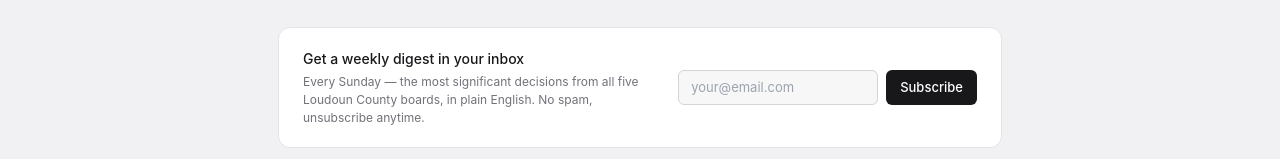
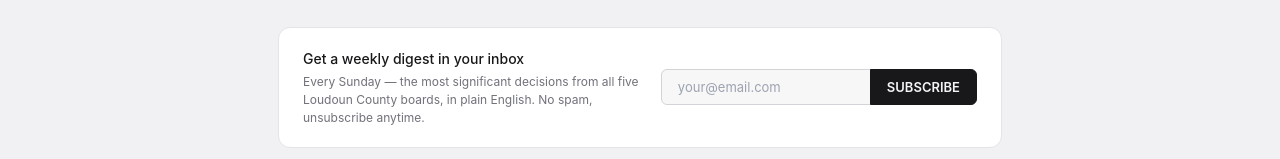
Before and after one commit to trynna-be-nerdy/vtb, a Next.js app in the folder frontend/: page / in a window 1280 px wide. Shown: the part 2346-2505 px from the top of the page. Built offline with nearby package versions, Linux system fonts and the light colour scheme; no server answers; the database is empty.

Commit message:
chore(frontend/app): update page.tsx

```diff
--- a/frontend/app/page.tsx
+++ b/frontend/app/page.tsx
@@ -184,17 +184,32 @@ function NewsletterForm() {
           Every Sunday — the most significant decisions from all five Loudoun County boards, in plain English. No spam, unsubscribe anytime.
         </div>
       </div>
-      <form className="newsletter-form" action="/api/subscribe" method="POST">
+      {/* DaisyUI join — groups input + button into a single seamless pill */}
+      <form action="/api/subscribe" method="POST">
+        <div className="join">
           <input
-          className="newsletter-input"
+            className="input input-bordered join-item"
             type="email"
             name="email"
             placeholder="your@email.com"
             required
+            style={{
+              fontSize: 13,
+              height: 36,
+              width: 210,
+              borderColor: 'var(--color-border-secondary)',
+              background: 'var(--color-background-secondary)',
+              color: 'var(--color-text-primary)',
+            }}
           />
-        <button className="newsletter-btn" type="submit">
+          <button
+            className="btn btn-neutral join-item"
+            type="submit"
+            style={{ fontSize: 13, height: 36, minHeight: 'unset', padding: '0 16px' }}
+          >
             Subscribe
           </button>
+        </div>
       </form>
     </div>
   )
```
Lines whose indentation alone changed are shown as unchanged.
